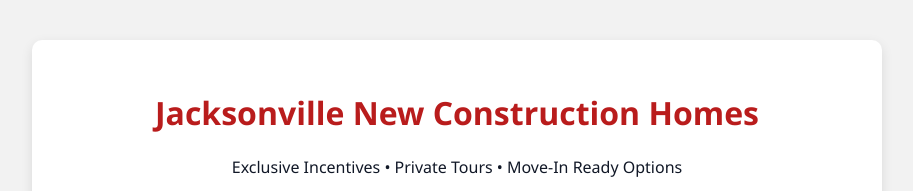
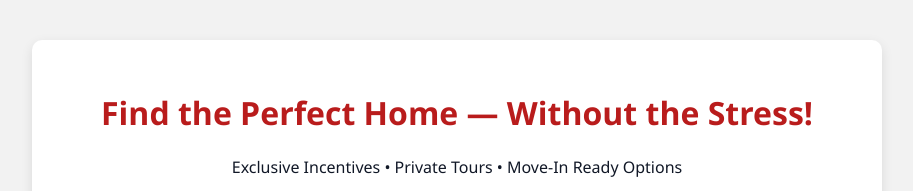
Before and after one commit to jajoseph2/newbuyer, a plain HTML site: page index.html in a window 1280 px wide. Shown: the top 191 px of the page, without its empty margins (183-1096 px from the left). Drawn offline with Linux system fonts and the light colour scheme.

Commit message:
Update index.html

```diff
--- a/index.html
+++ b/index.html
@@ -104,7 +104,7 @@
 </head>
 <body>
     <div class="container">
-        <h1>Jacksonville New Construction Homes</h1>
+        <h1>Find the Perfect Home — Without the Stress!</h1>
         <p>Exclusive Incentives • Private Tours • Move-In Ready Options</p>
         <p>Presented by <strong>Joe Joseph</strong> • Call/Text: <strong>724-699-2954</strong></p>
         <div class="gallery">
```
